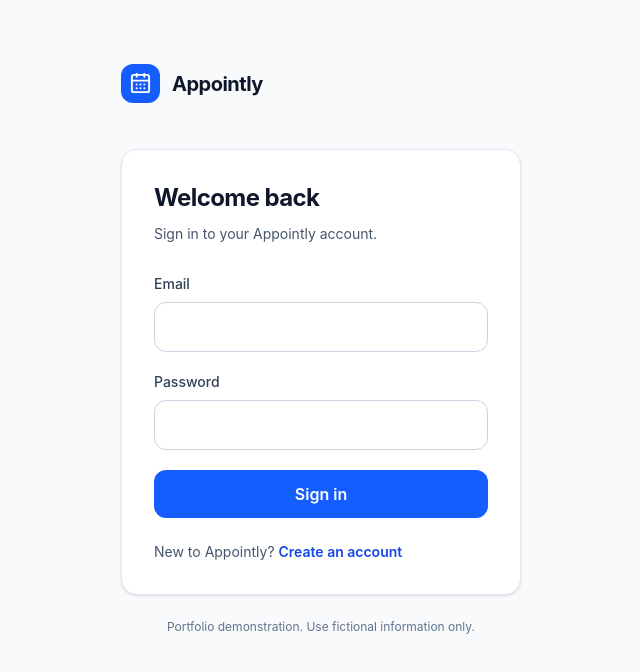
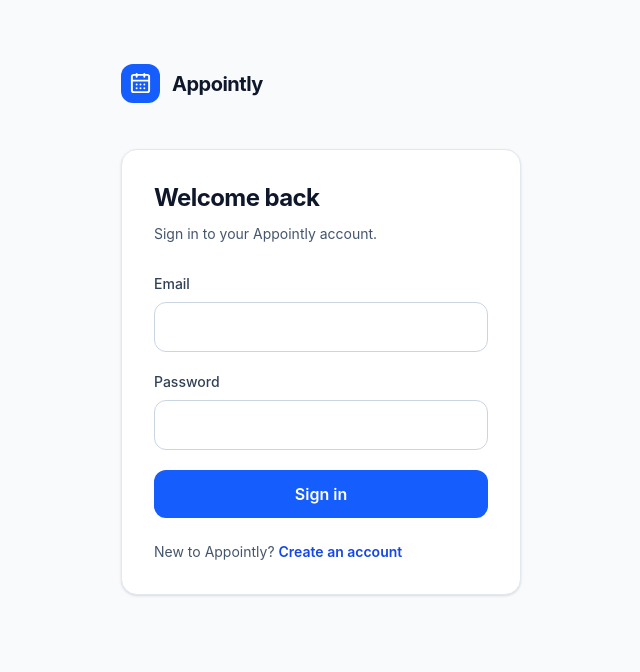
Before and after one commit to mikeandrei32/Appointly, a React (Vite) app in the folder frontend/: page /login in a window 1280 px wide. Shown: the top 672 px of the page, without its empty margins (319-959 px from the left). Built offline with nearby package versions, Linux system fonts and the light colour scheme; no server answers.

Commit message:
fix(auth): remove demonstration footer

```diff
--- a/frontend/src/layouts/AuthLayout.jsx
+++ b/frontend/src/layouts/AuthLayout.jsx
@@ -8,6 +8,5 @@ export default function AuthLayout({ title, description, children }) {
       <p className="mb-7 mt-2 text-sm leading-6 text-slate-600">{description}</p>
       {children}
     </section>
-    <p className="mt-6 text-center text-xs text-slate-500">Portfolio demonstration. Use fictional information only.</p>
   </main>
 }
```
